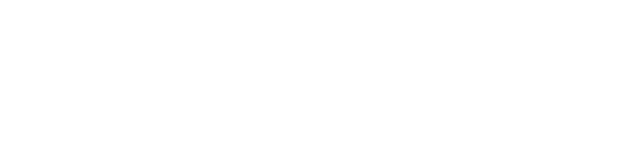
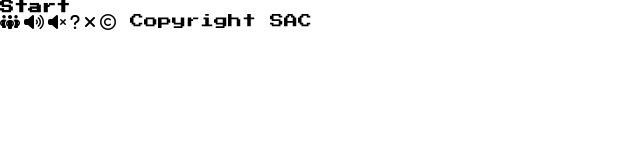
Before and after one commit to PokeLight-Project/PokeLight, a plain HTML site: page client/Accueil/index.html in a window 1280 px wide. Shown: the whole page, without its empty margins (0-640 px from the left). Drawn offline with Linux system fonts and the light colour scheme.

Commit message:
ajout icone et google font

```diff
--- a/client/Accueil/css/style.css
+++ b/client/Accueil/css/style.css
@@ -0,0 +1,9 @@
+* {
+    margin: 0;
+    padding: 0;
+}
+
+.press-start-text {
+    font-family: 'Press Start 2P', cursive;
+    font-size: 14px; /* Ajustez la taille selon vos préférences */
+}
--- a/client/Accueil/index.html
+++ b/client/Accueil/index.html
@@ -4,10 +4,22 @@
 <head>
     <meta charset="UTF-8">
     <meta name="viewport" content="width=device-width, initial-scale=1.0">
+    <link rel="stylesheet" href="css/style.css">
+    <link rel="stylesheet" href="https://cdnjs.cloudflare.com/ajax/libs/font-awesome/6.4.2/css/all.min.css">
+    <link rel="preconnect" href="https://fonts.googleapis.com">
+    <link rel="preconnect" href="https://fonts.gstatic.com" crossorigin>
+    <link href="https://fonts.googleapis.com/css2?family=Press+Start+2P&display=swap" rel="stylesheet">
     <title>Accueil</title>
 </head>
 
 <body>
+    <h1 class="press-start-text">Start</h1>
+    <i class="fa-solid fa-people-group"></i>
+    <i class="fa-solid fa-volume-high"></i>
+    <i class="fa-solid fa-volume-xmark"></i>
+    <i class="fa-sharp fa-solid fa-question"></i>
+    <i class="fa-solid fa-xmark"></i>
+    <i class="fa-regular fa-copyright"><span class="press-start-text"> Copyright SAC</span></i>
 
 </body>
 
```
